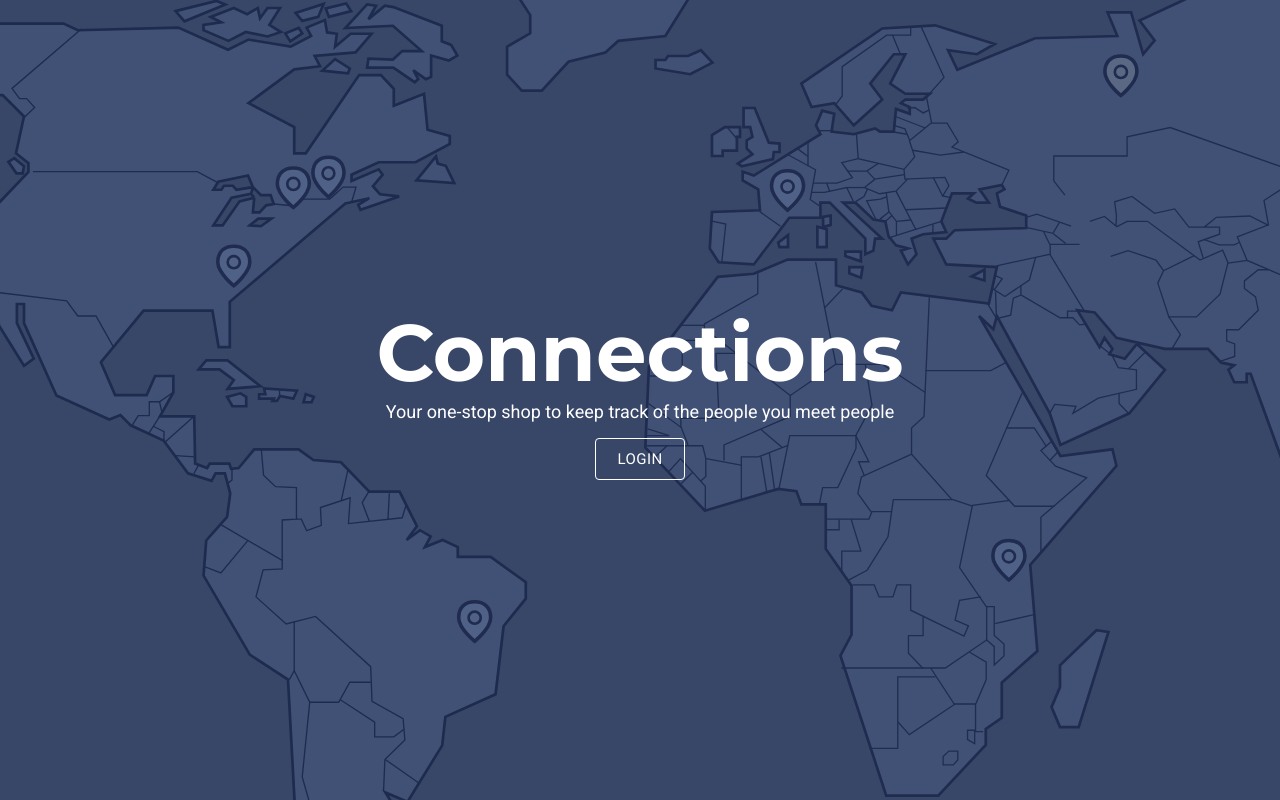
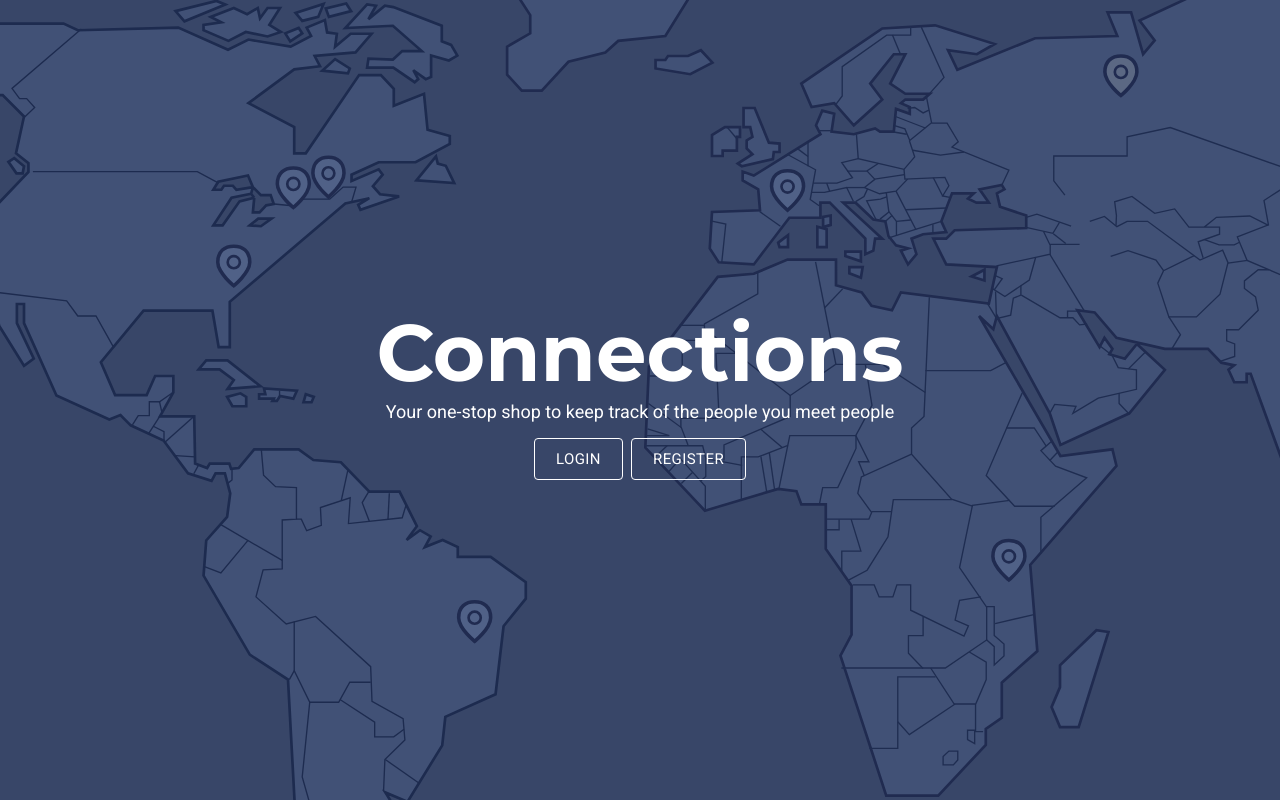
Before and after one commit to MLH-Fellowship/0.5.2-cms, a React app in the folder client/: page / in a window 1280 px wide. Built offline with nearby package versions, Linux system fonts and the light colour scheme.

Commit message:
add register button

```diff
--- a/client/package.json
+++ b/client/package.json
@@ -37,7 +37,7 @@
     "postcss-loader": "3.0.0",
     "postcss-normalize": "8.0.1",
     "postcss-preset-env": "6.7.0",
-  "postcss-safe-parser": "4.0.1",
+    "postcss-safe-parser": "4.0.1",
     "react": "^16.13.1",
     "react-app-polyfill": "^1.0.6",
     "react-dev-utils": "^10.2.1",
--- a/client/src/components/Home.js
+++ b/client/src/components/Home.js
@@ -12,9 +12,14 @@ export default class Home extends Component {
                     <p className='home__tagline'>
                         Your one-stop shop to keep track of the people you meet people
                     </p>
-                    <Button variant='outlined' size='large' className='inverted-btn'>
-                        Login
-                    </Button>
+                    <div className='home__btns'>
+                        <Button variant='outlined' size='large' className='inverted-btn'>
+                            Login
+                        </Button>
+                        <Button variant='outlined' size='large' className='inverted-btn'>
+                            Register
+                        </Button>
+                    </div>
                 </main>
             </div>
         )
--- a/client/src/styles/App.css
+++ b/client/src/styles/App.css
@@ -59,6 +59,10 @@ label {
     color: white;
 }
 
+.inverted-btn + .inverted-btn {
+    margin-left: 0.5rem !important;
+}
+
 .inverted-btn {
     border-color: white !important;
     color: white !important;
```
Also changed, not shown: 1 other file (tests, documents, lock files or other folders).
